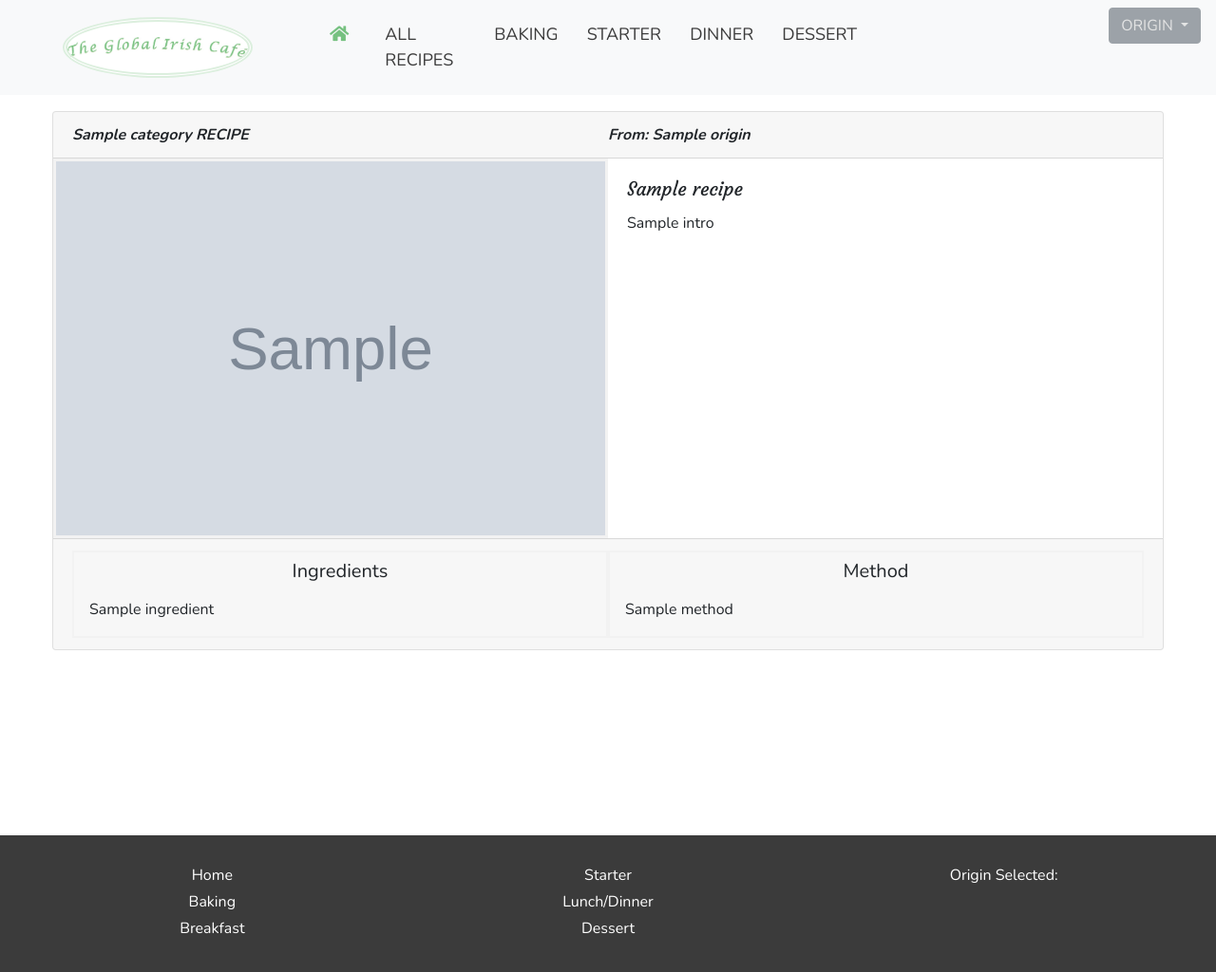
After one commit to KittyMcDonagh/Third-Milestone-Project, a Flask app: template templates/recipes-details.html in a window 1280 px wide. The commit adds this page. Shown: the whole page at 95% size. Run offline with Flask 2, Linux system fonts and the light colour scheme; the template is opened without the code that fills it: most values are stand-ins (such as "Sample title", 1, 10 or a date in 2020); grey boxes marked "Sample" are stand-in pictures; some libraries are stand-ins or nearby versions; some web fonts are replaced.

Commit message:
recipes-details created

```diff
--- a/app.py
+++ b/app.py
@@ -57,6 +57,19 @@ def get_recipes_category_origin(sel_category, sel_origin):
     return render_template("recipes-page.html", recipes=cat_origin_recipes, category=sel_category.capitalize(), countries = country_list, origin = sel_origin)
 
 
+# Show Details of Selected Recipe
+
+@app.route('/get_recipe_details/<sel_id>')
+def get_recipe_details(sel_id):
+
+# Note: I was using "mongo.db.recipes.find_one" here, but it wasnt finding the recipe for me
+
+    sel_recipe = mongo.db.recipes.find({"_id": ObjectId(sel_id)})
+
+    # Redirect to recipes details template
+    return render_template("recipes-details.html", recipes=sel_recipe)
+
+
 if __name__ == '__main__':
     app.run(host=os.environ.get('IP'),
     port=int(os.environ.get('PORT')),
--- a/static/css/style.css
+++ b/static/css/style.css
@@ -277,6 +277,12 @@ footer a {
     text-decoration: none;
 }
 
+/* css used in recipes-details.html                                           */
+
+.recipe-border {
+    border: solid 2px #f2f2f2;
+}
+
 
 /* css used in javascript                                                     */
 
--- /dev/null
+++ b/templates/recipes-details.html
@@ -0,0 +1,69 @@
+{% extends 'base.html' %} {% block content %}
+
+<div class="row p-3">
+
+</div>
+
+<!-- Show all details for the selected recipe -->
+
+
+{% for recipe in recipes %}
+
+<!-- There's only one recipe in 'recipes' the one selected by the user -->
+
+<div class="row m-0 card-group card-padding">
+    <div class="col-12 card">
+
+        <div class="row no-gutters card-header font-italic">
+            <div class="col-6">
+                <strong>{{ recipe.category}} RECIPE</strong>
+            </div>
+            <div class="col-6">
+                <strong>From: {{ recipe.origin }}</strong>
+            </div>
+        </div>
+
+        <!-- Show image an introduction -->
+
+        <div class="row no-gutters">
+            <!-- Show recipe image. Using inline style as style.css didnt seem to recognize 'recipe.image' -->
+            <div class="col-6 container m-0 p-0" style="background-image:url({{ url_for('static', filename='images/'+recipe.image)}}); width: 50%; height: 400px; background-size: cover; background-position: center; border: solid #f2f2f2">
+            </div>
+
+            <div class="col-6">
+                <div class="card-body">
+                    <h5 class="card-title card-title-style">{{recipe.title}}</h5>
+                    <p class="card-text">{{recipe.intro}}</p>
+
+                </div>
+            </div>
+        </div>
+
+
+
+        <div class="card-footer">
+            <!-- Show ingredients -->
+
+            <div class="row no-gutters">
+                <div class="col-6  recipe-border ">
+                    <h5 class="p-2 text-center">Ingredients</h5>
+
+                    {% for ingredient in recipe.ingredients %}
+                    <p class="pl-3">{{ ingredient }}</p>
+                    {% endfor %}
+
+                </div>
+                <div class="col-6 recipe-border">
+                    <h5 class="p-2 text-center">Method</h5>
+                    {% for method in recipe.method %}
+                    <p class="pl-3">{{ method }}</p>
+                    {% endfor %}
+
+                </div>
+            </div>
+        </div>
+    </div>
+
+</div>
+
+{% endfor %} {% endblock %}
--- a/templates/recipes-home.html
+++ b/templates/recipes-home.html
@@ -40,7 +40,8 @@
                 <span><strong>From: {{ recipe.origin }}</strong></span>
             </div>
             <div class="col-4">
-                <a href="#" class="more-icon-pl"><i class="fas fa-ellipsis-v more-icon-style"></i></a>
+                <a href="{{ url_for('get_recipe_details', sel_id=recipe._id) }}" target="_blank" class="more-icon-pl" ><i class="fas fa-ellipsis-v more-icon-style"></i></a>
+
             </div>
         </div>
 
@@ -72,7 +73,7 @@
                 <span><strong>From: {{ recipe.origin }}</strong></span>
             </div>
             <div class="col-4">
-                <a href="#" class="more-icon-pl"><i class="fas fa-ellipsis-v more-icon-style"></i></a>
+                <a href="{{ url_for('get_recipe_details', sel_id=recipe._id) }}" target="_blank" class="more-icon-pl"><i class="fas fa-ellipsis-v more-icon-style"></i></a>
             </div>
         </div>
 
```
Also changed, not shown: templates/base.html (+5 -5 lines).
